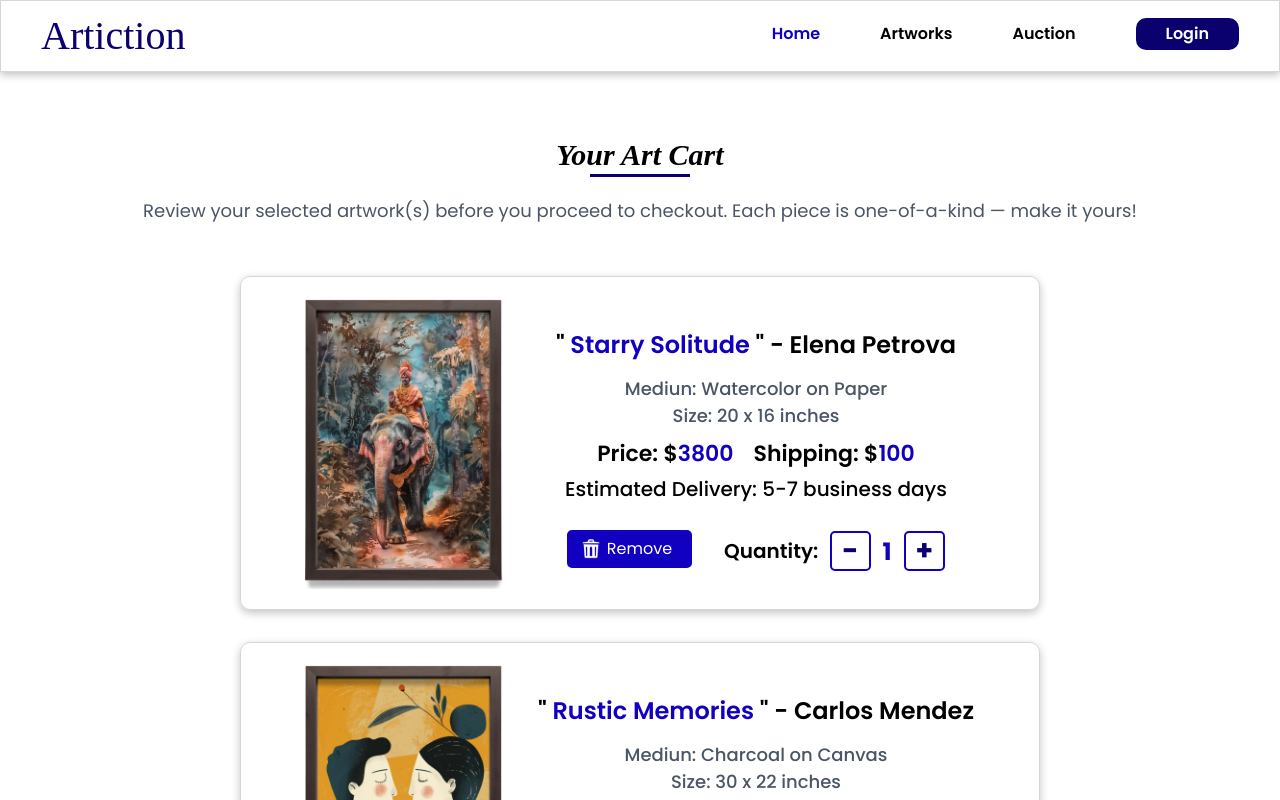
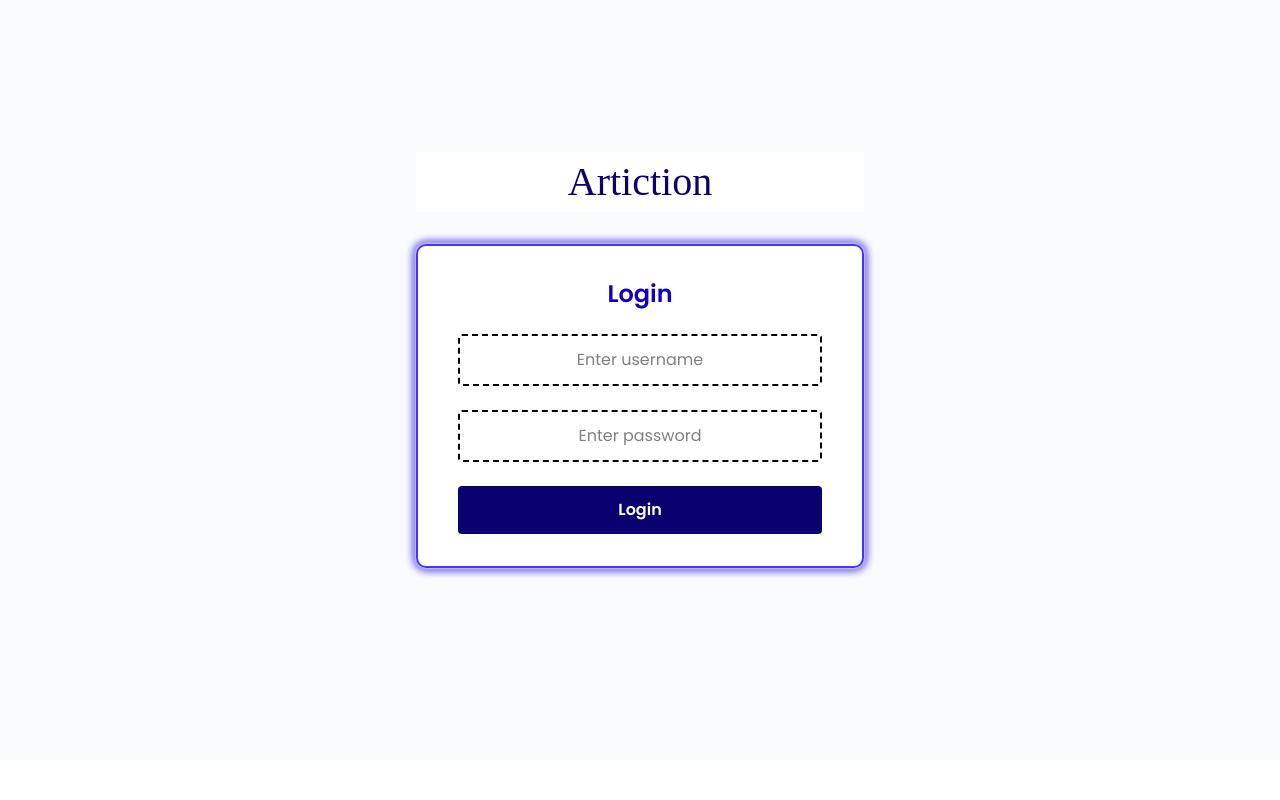
Before and after one commit to mohanapriyan2006/Artiction, a React (Vite) app in the folder frontend/artiction/: page / in a window 1280 px wide. Shown: the top 800 px of the page. Built offline with nearby package versions, Linux system fonts and the light colour scheme; a web font is replaced by a local one.

Commit message:
login-page completed

```diff
--- a/frontend/artiction/src/App.jsx
+++ b/frontend/artiction/src/App.jsx
@@ -6,24 +6,24 @@ import Footer from './components/Footer';
 import Artworks from './components/Artworks';
 import Auction from './components/Auction';
 import Cart from './components/Cart';
+import Login from './components/Login';
 
 
 const App = () => {
   return (
     <div className='App'>
-      <NavBar/>
+      {/* <NavBar/> */}
       {/*
       <Home/>
       <Auction/>
       <Artworks/>
-
+      <Cart/>
       */}
 
-       <Cart/>
+  <Login/>
 
 
-
-      <Footer/>
+      {/* <Footer/> */}
     </div>
   )
 }
--- a/frontend/artiction/src/components/Cart.jsx
+++ b/frontend/artiction/src/components/Cart.jsx
@@ -136,7 +136,7 @@ const Cart = () => {
 
                 <div className='flex flex-col justify-center items-center gap-5 md:scale-100 scale-80'>
 
-                    <div className='border-dashed border-2 rounded border-[var(--blue-md)] flex flex-col  w-120 p-10 gap-3 text-[22px] font-semibold'>
+                    <div className='border-dashed border-2 rounded border-[var(--blue-md)] flex flex-col  md:w-120 sm:p-10 p-5 gap-3 text-[22px] font-semibold'>
 
                         <p className='flex  '>
                             <span className='flex-1/2'>Subtotal</span>
--- /dev/null
+++ b/frontend/artiction/src/components/Login.jsx
@@ -0,0 +1,42 @@
+import React from 'react';
+
+const Login = () => {
+  return (
+
+    <div className='login-page min-h-screen grid place-items-center p-4 -mt-10 bg-gray-50'>
+      <div className="w-full max-w-md">
+        <div className="logo bg-white text-center mb-8">
+          <h1 className='text-[var(--blue-dk)]'>Artiction</h1>
+        </div>
+
+        <div className='border-2 rounded-[10px] border-[var(--blue-sm)] shadow-lg glowing py-8 px-6 sm:px-10 text-center bg-white w-full'>
+          <h3 className='text-2xl font-semibold text-[var(--blue-md)] mb-6'>Login</h3>
+          <form className='flex flex-col gap-6 w-full'>
+            <input
+              className='border-dashed border-2 rounded p-3 w-full focus:outline-none focus:border-[var(--blue-md)] text-center'
+              placeholder='Enter username'
+              type="text"
+              name='username'
+              required
+            />
+            <input
+              className='border-dashed border-2 rounded p-3 w-full focus:outline-none focus:border-[var(--blue-md)] text-center'
+              placeholder='Enter password'
+              type="password"
+              name="password"
+              required
+            />
+            <button
+              type="submit"
+              className='bg-[var(--blue-dk)] text-white py-3 px-6 rounded hover:bg-[var(--blue-md)] transition-colors w-full cursor-pointer font-semibold'
+            >
+              Login
+            </button>
+          </form>
+        </div>
+      </div>
+    </div>
+  )
+}
+
+export default Login;
--- a/frontend/artiction/src/index.css
+++ b/frontend/artiction/src/index.css
@@ -88,7 +88,7 @@ body {
     box-shadow: rgba(7, 2, 255, 0.44) 3px 8px 15px;
 
     border: 0.2px solid rgb(73, 45, 255);
-    scale: 101%;
+    scale: 102%;
 }
 
 @media screen and (max-width: 639px) {
```
